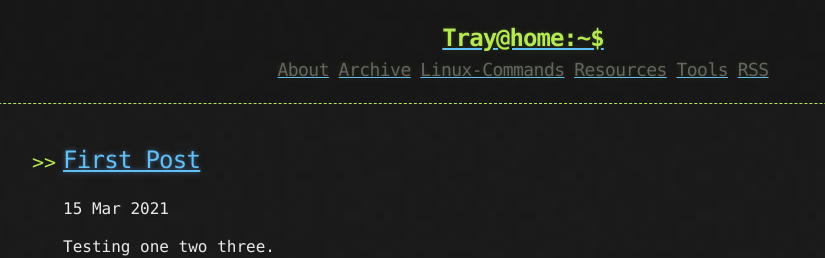
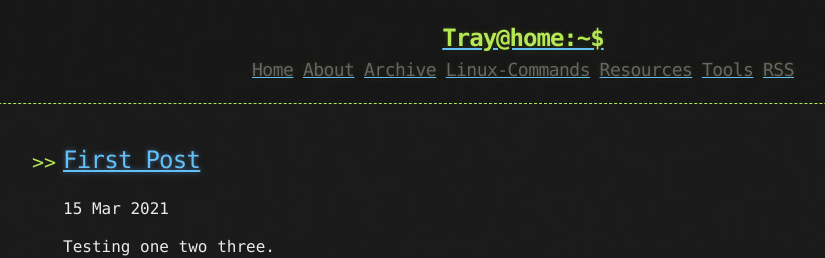
Before and after one commit to traytorous/traykeller.github.io, a Jekyll site: the page built from index.html, in a window 1280 px wide. Shown: the top 258 px of the page, without its empty margins (117-942 px from the left). Built offline with Jekyll 4.4.1, drawn with Linux system fonts in a browser that asks for light colours; the list of posts is cut into pages by our own code.

Commit message:
added the home link

```diff
--- a/_includes/links.html
+++ b/_includes/links.html
@@ -1,3 +1,4 @@
+<a href="{{ "/index" | prepend: site.baseurl | replace: '//', '/' }}"><h2 class="header-link">Home</h2></a>
 <a href="{{ "/about" | prepend: site.baseurl | replace: '//', '/' }}"><h2 class="header-link">About</h2></a>
 <a href="{{ "/archive" | prepend: site.baseurl | replace: '//', '/' }}"><h2 class="header-link">Archive</h2></a>
 <a href="{{ "/linux-commands" | prepend: site.baseurl | replace: '//', '/' }}"><h2 class="header-link">Linux-Commands</h2></a>
```
